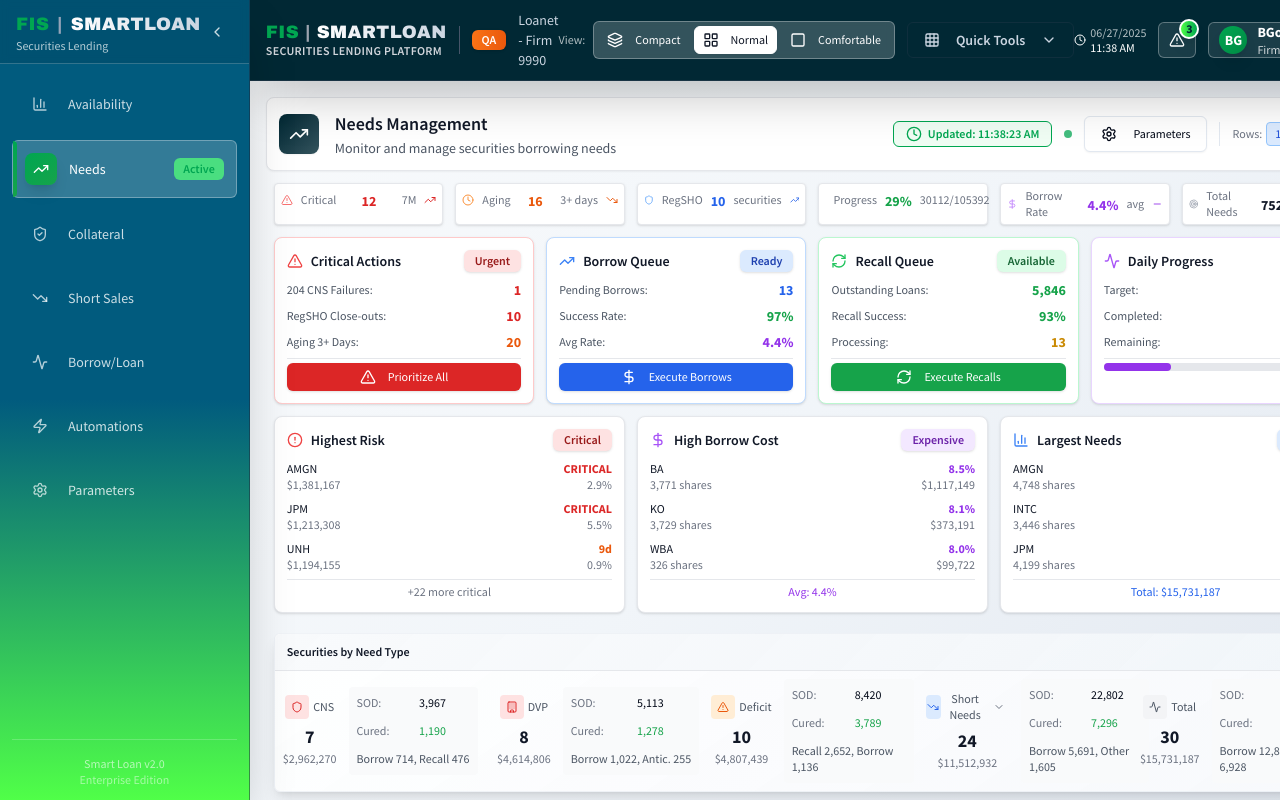
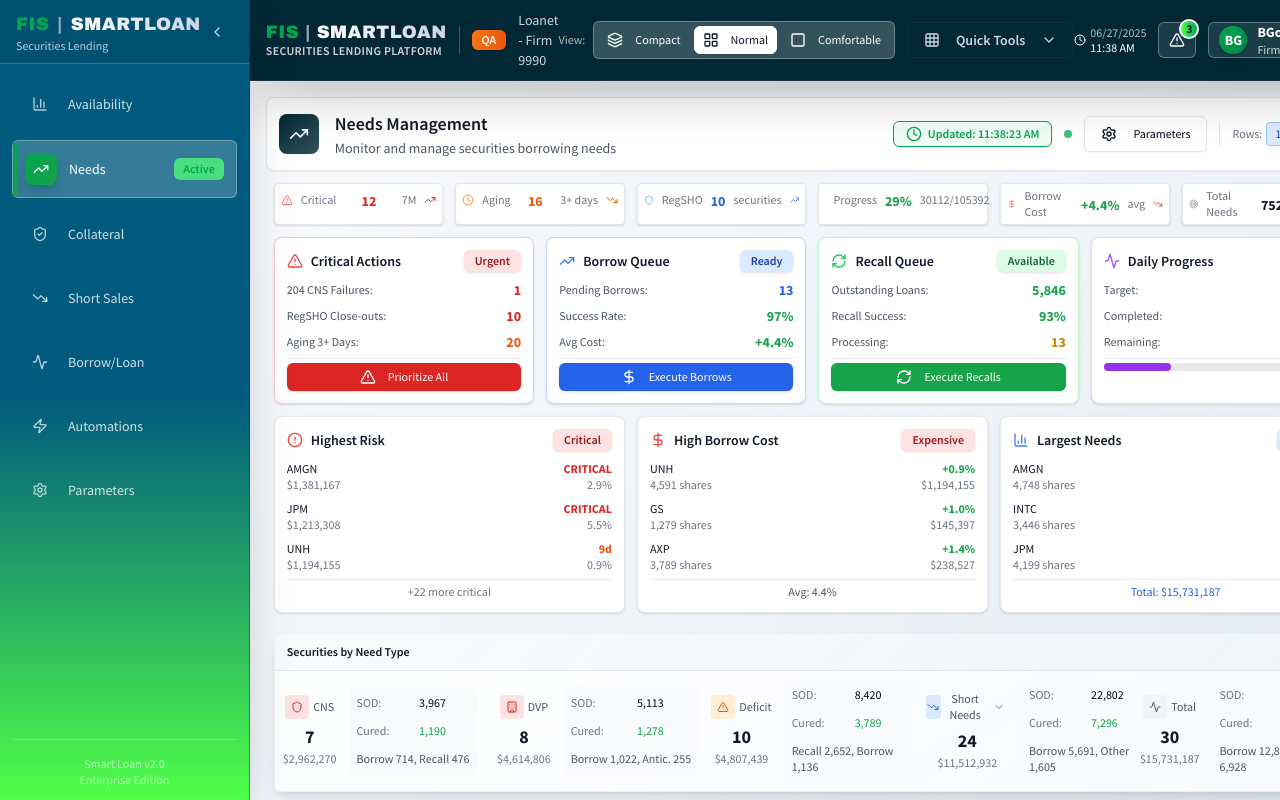
Before and after one commit to WallStArb/smart-loan-ui, a React (Vite) app: page / in a window 1280 px wide. Built offline with nearby package versions, Linux system fonts and the light colour scheme.

Commit message:
Fix borrowing cost logic - negative rates are higher costs

```diff
--- a/src/components/NeedsPage.tsx
+++ b/src/components/NeedsPage.tsx
@@ -1015,15 +1015,17 @@
 
           <div className="bg-white rounded shadow border border-gray-200 px-1.5 py-1">
             <div className="flex items-center space-x-2">
-              <DollarSign className="w-3 h-3 text-purple-400" />
-              <span className="text-xs font-medium text-gray-500">Borrow Rate</span>
+              <DollarSign className="w-3 h-3 text-red-400" />
+              <span className="text-xs font-medium text-gray-500">Borrow Cost</span>
               <div className="flex-1 text-center">
-                <span className="text-sm font-bold text-purple-600">{(securityNeeds.reduce((sum, n) => sum + n.borrowRate, 0) / securityNeeds.length).toFixed(1)}%</span>
+                <span className={`text-sm font-bold ${(securityNeeds.reduce((sum, n) => sum + n.borrowRate, 0) / securityNeeds.length) < 0 ? 'text-red-600' : 'text-green-600'}`}>
+                  {(securityNeeds.reduce((sum, n) => sum + n.borrowRate, 0) / securityNeeds.length) > 0 ? '+' : ''}{(securityNeeds.reduce((sum, n) => sum + n.borrowRate, 0) / securityNeeds.length).toFixed(1)}%
+                </span>
               </div>
               <div className="text-right">
                 <div className="text-xs text-gray-500">avg</div>
               </div>
-              <Minus className="w-3 h-3 text-purple-600" />
+              <TrendingDown className="w-3 h-3 text-red-600" />
             </div>
           </div>
 
@@ -1094,8 +1096,10 @@
                 <span className="text-sm font-bold text-green-600">{metrics.borrowRecallActivity.borrowsSuccessRate}%</span>
               </div>
               <div className="flex justify-between items-center">
-                <span className="text-xs text-gray-600">Avg Rate:</span>
-                <span className="text-sm font-bold text-purple-600">{(securityNeeds.reduce((sum, n) => sum + n.borrowRate, 0) / securityNeeds.length).toFixed(1)}%</span>
+                <span className="text-xs text-gray-600">Avg Cost:</span>
+                <span className={`text-sm font-bold ${(securityNeeds.reduce((sum, n) => sum + n.borrowRate, 0) / securityNeeds.length) < 0 ? 'text-red-600' : 'text-green-600'}`}>
+                  {(securityNeeds.reduce((sum, n) => sum + n.borrowRate, 0) / securityNeeds.length) > 0 ? '+' : ''}{(securityNeeds.reduce((sum, n) => sum + n.borrowRate, 0) / securityNeeds.length).toFixed(1)}%
+                </span>
               </div>
               <div className="pt-1 border-t border-gray-200">
                 <Button size="sm" className="w-full h-7 text-xs bg-blue-600 hover:bg-blue-700">
@@ -1219,14 +1223,14 @@
           <div className="bg-white rounded-lg shadow border border-gray-200 p-3">
             <div className="flex items-center justify-between mb-2">
               <div className="flex items-center space-x-2">
-                <DollarSign className="w-4 h-4 text-purple-500" />
+                <DollarSign className="w-4 h-4 text-red-500" />
                 <h3 className="text-sm font-semibold text-gray-900">High Borrow Cost</h3>
               </div>
-              <Badge className="bg-purple-100 text-purple-800 text-xs">Expensive</Badge>
+              <Badge className="bg-red-100 text-red-800 text-xs">Expensive</Badge>
             </div>
             <div className="space-y-1">
               {securityNeeds
-                .sort((a, b) => b.borrowRate - a.borrowRate)
+                .sort((a, b) => a.borrowRate - b.borrowRate) // Sort by lowest (most negative) rates = highest cost
                 .slice(0, 3)
                 .map((security, index) => (
                   <div key={security.id} className="flex justify-between items-center py-0.5">
@@ -1235,14 +1239,16 @@
                       <div className="text-xs text-gray-500">{formatNumber(security.remainingQuantity)} shares</div>
                     </div>
                     <div className="text-right">
-                      <div className="text-xs font-bold text-purple-600">{security.borrowRate.toFixed(1)}%</div>
+                      <div className={`text-xs font-bold ${security.borrowRate < 0 ? 'text-red-600' : 'text-green-600'}`}>
+                        {security.borrowRate > 0 ? '+' : ''}{security.borrowRate.toFixed(1)}%
+                      </div>
                       <div className="text-xs text-gray-500">{formatCurrency(security.marketValue)}</div>
                     </div>
                   </div>
                 ))
               }
               <div className="pt-1 border-t border-gray-200">
-                <div className="text-xs text-center text-purple-600 font-medium">
+                <div className="text-xs text-center text-gray-600 font-medium">
                   Avg: {(securityNeeds.reduce((sum, n) => sum + n.borrowRate, 0) / securityNeeds.length).toFixed(1)}%
                 </div>
               </div>
```
